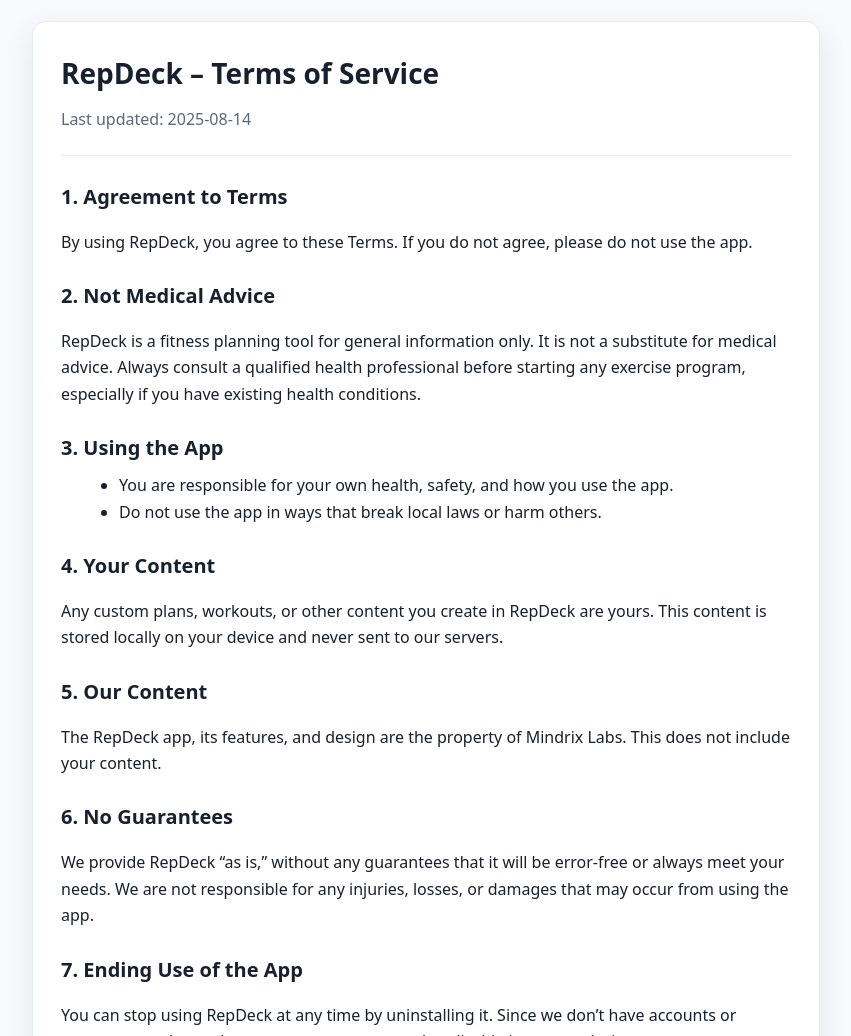
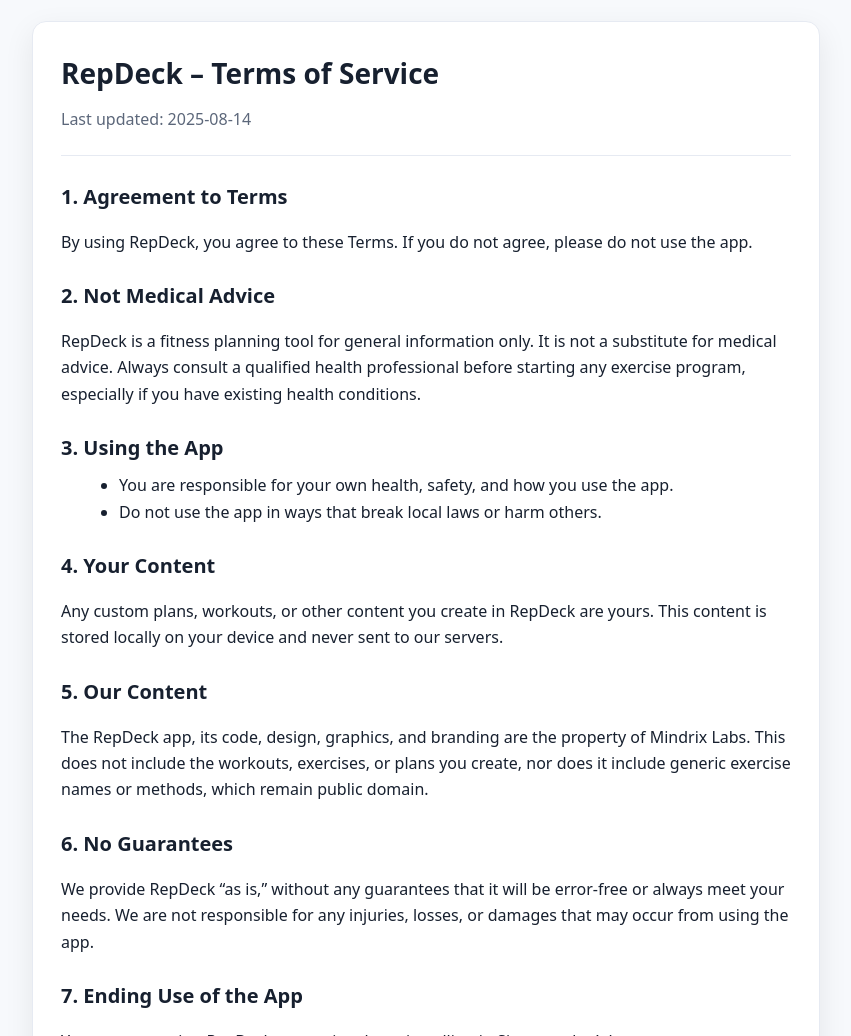
Before and after one commit to MindrixLabs/repdeck-legal, a plain HTML site: page terms/index.html in a window 1280 px wide. Shown: the part 64-1100 px from the top of the page, without its empty margins (214-1065 px from the left). Drawn offline with Linux system fonts and the light colour scheme.

Commit message:
Update index.html

```diff
--- a/terms/index.html
+++ b/terms/index.html
@@ -58,7 +58,7 @@
       <p>Any custom plans, workouts, or other content you create in RepDeck are yours. This content is stored locally on your device and never sent to our servers.</p>
 
       <h2>5. Our Content</h2>
-      <p>The RepDeck app, its features, and design are the property of Mindrix Labs. This does not include your content.</p>
+      <p>The RepDeck app, its code, design, graphics, and branding are the property of Mindrix Labs. This does not include the workouts, exercises, or plans you create, nor does it include generic exercise names or methods, which remain public domain.</p>
 
       <h2>6. No Guarantees</h2>
       <p>We provide RepDeck “as is,” without any guarantees that it will be error-free or always meet your needs. We are not responsible for any injuries, losses, or damages that may occur from using the app.</p>
```
